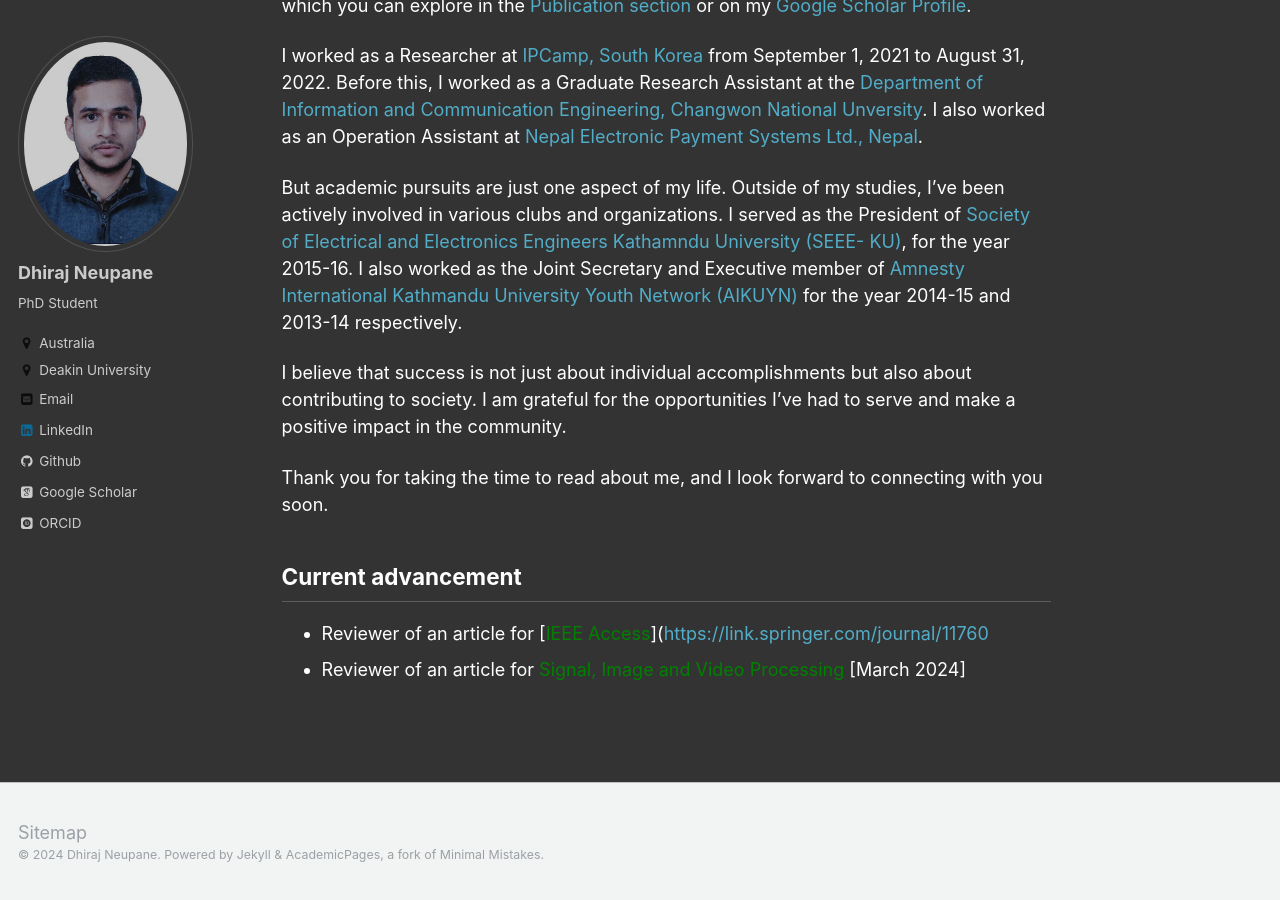
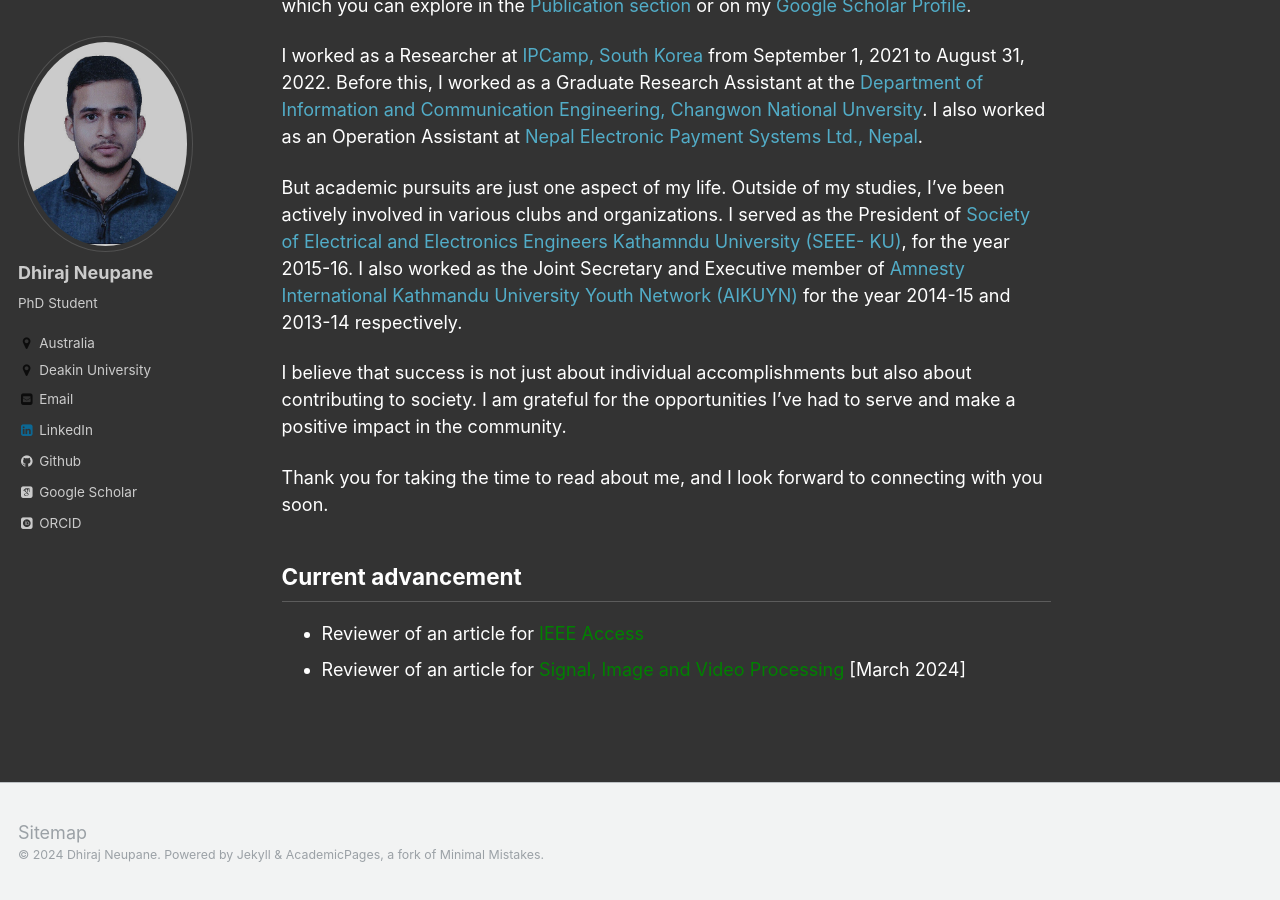
Before and after one commit to dhirajneupane/academicPortfolio, a Jekyll site: the page built from _pages/about.md, in a window 1280 px wide and 900 px high, scrolled down 647 px. Built offline with Jekyll 4.4.1, drawn with Linux system fonts in a browser that asks for light colours; some web fonts are replaced; part of the change alters nothing that is shown.

Commit message:
Update about.md

```diff
--- a/_pages/about.md
+++ b/_pages/about.md
@@ -26,5 +26,5 @@ I believe that success is not just about individual accomplishments but also abo
 Thank you for taking the time to read about me, and I look forward to connecting with you soon.
 
 ## Current advancement
-* Reviewer of an article for [<span style="color:green">IEEE Access</span>]([https://link.springer.com/journal/11760](https://ieeeaccess.ieee.org/)
+* Reviewer of an article for [<span style="color:green">IEEE Access</span>](https://ieeeaccess.ieee.org/)
 * Reviewer of an article for [<span style="color:green">Signal, Image and Video Processing</span>](https://link.springer.com/journal/11760){:target="_blank"} [March 2024]
```
